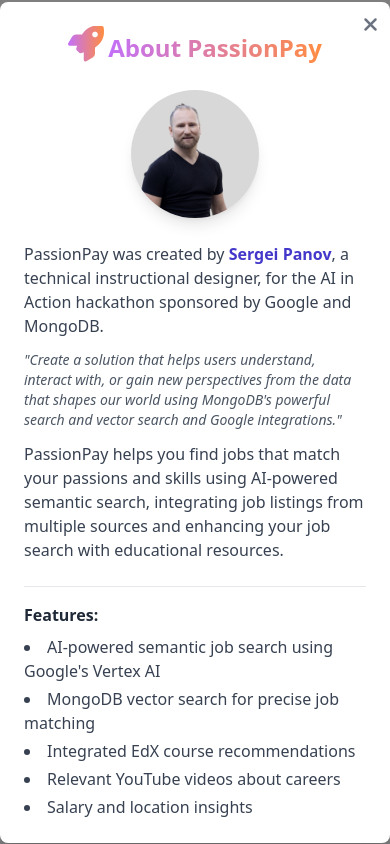
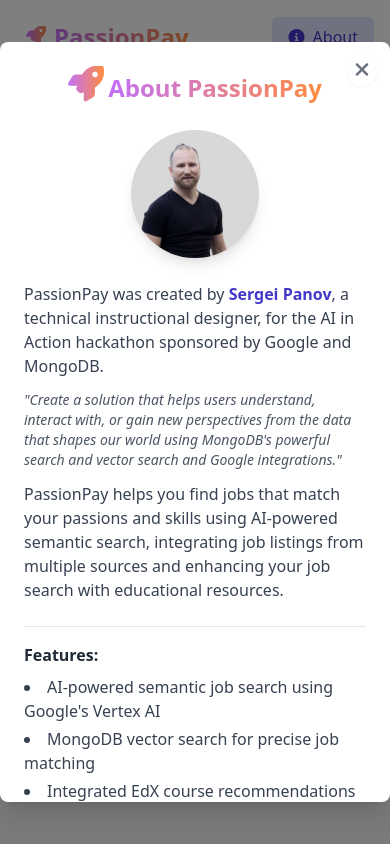
Before and after one commit to sergeipanov/PassionPay, a website: page public/index.html in a window 390 px wide. Both pictures are taken after a click on the button "About". Drawn offline with nearby package versions, Linux system fonts and the light colour scheme; files that its build step writes are made by us from their sources.

Commit message:
Fix: Improve About modal for mobile devices with better scrolling and visible close button

```diff
--- a/public/index.html
+++ b/public/index.html
@@ -163,9 +163,9 @@
     </div>
 
     <!-- About Modal -->
-    <div id="about-modal" class="fixed inset-0 bg-black bg-opacity-50 flex items-center justify-center z-50 hidden">
-        <div class="bg-white rounded-lg shadow-xl max-w-md w-full p-6 relative">
-            <button onclick="toggleAboutModal()" class="absolute top-3 right-3 text-gray-500 hover:text-gray-700">
+    <div id="about-modal" class="fixed inset-0 bg-black bg-opacity-50 flex items-center justify-center z-50 hidden overflow-y-auto">
+        <div class="bg-white rounded-lg shadow-xl max-w-md w-full p-6 relative max-h-[90vh] overflow-y-auto my-4">
+            <button onclick="toggleAboutModal()" class="absolute top-3 right-3 text-gray-500 hover:text-gray-700 bg-white rounded-full w-8 h-8 flex items-center justify-center shadow-sm z-10">
                 <i class="fa-solid fa-xmark text-xl"></i>
             </button>
             <div class="text-center mb-4">
```
